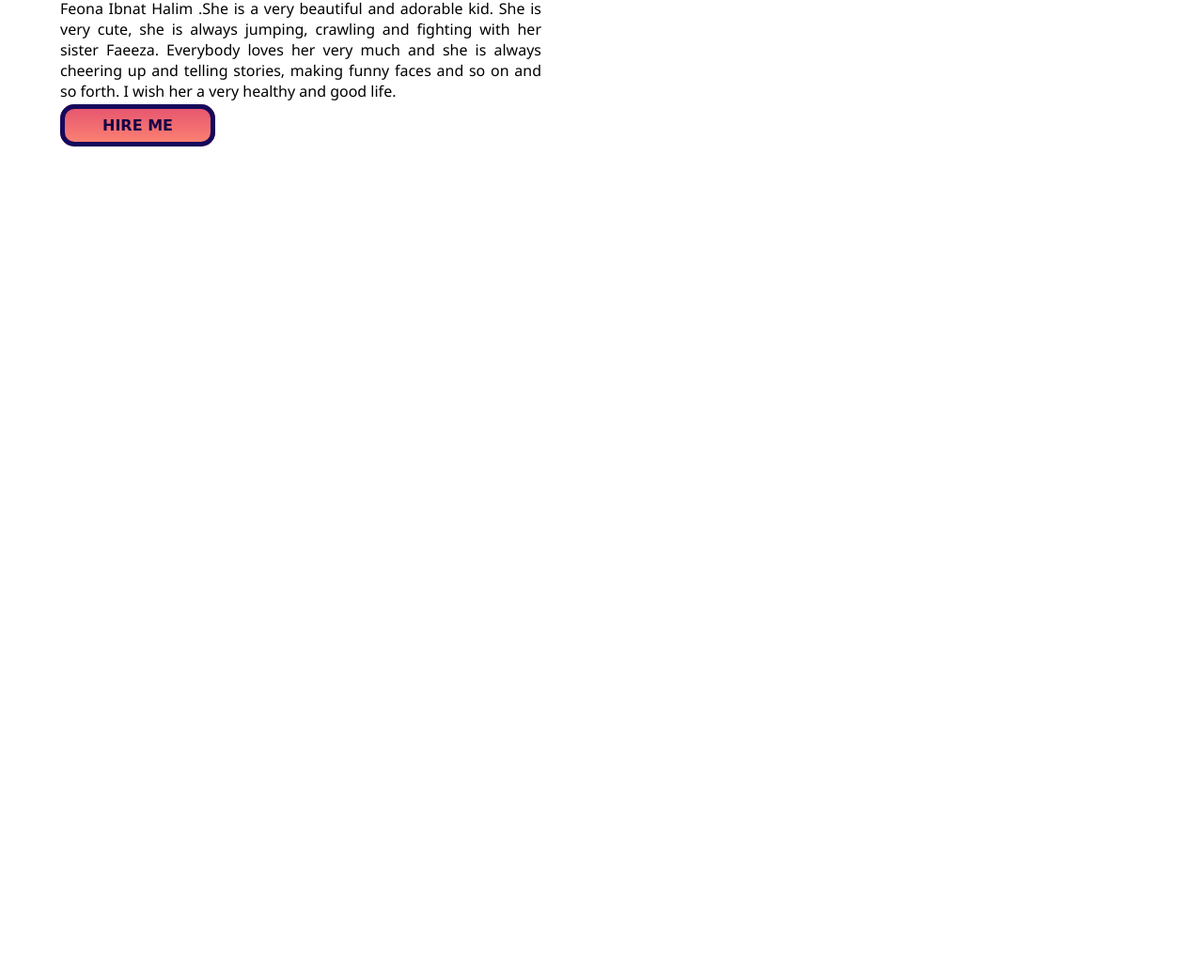
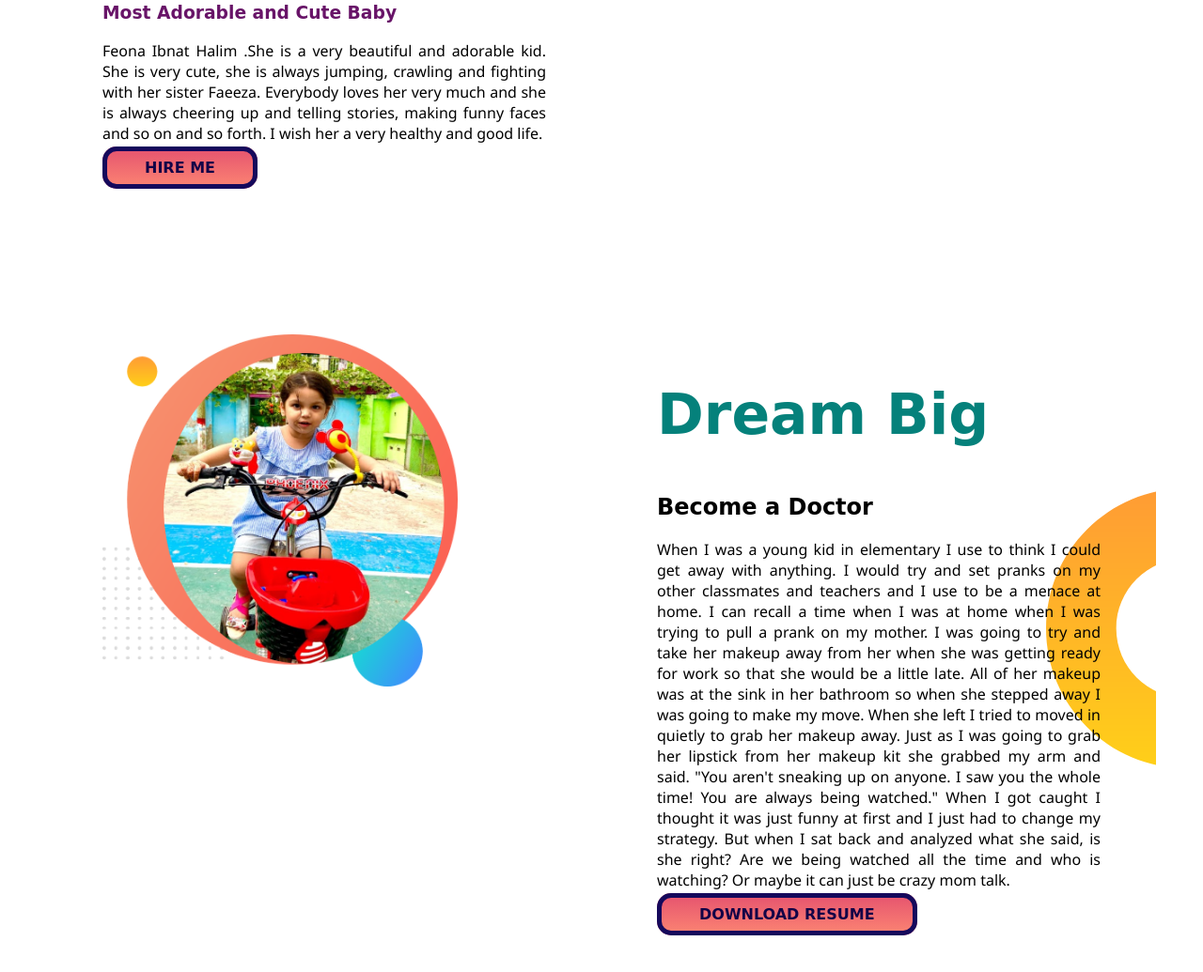
Before and after one commit to sarkarhalim/developer-portfolio, a plain HTML site: page index.html in a window 1280 px wide. Shown: the part 477-1512 px from the top of the page at 94% size. Before the commit the page ends 800 px from the top, so only its background shows below. Drawn offline with Linux system fonts and the light colour scheme; a web font is replaced by a local one.

Commit message:
dream big section added

```diff
--- a/index.html
+++ b/index.html
@@ -37,6 +37,29 @@
         </div>
 
     </section>
+    <section class="dream-big">
+        <div class="half-width">
+            <img src="images/feona2.png" alt="">
+        </div>
+        <div class="half-width">
+            <h1>Dream Big</h1>
+            <h2>Become a Doctor</h2>
+            <p>When I was a young kid in elementary I use to think I could get away with anything. I would try and set
+                pranks on my other classmates and teachers and I use to be a menace at home. I can recall a time when I
+                was at home when I was trying to pull a prank on my mother. I was going to try and take her makeup away
+                from her when she was getting ready for work so that she would be a little late. All of her makeup was
+                at the sink in her bathroom so when she stepped away I was going to make my move. When she left I tried
+                to moved in quietly to grab her makeup away. Just as I was going to grab her lipstick from her makeup
+                kit she grabbed my arm and said. "You aren't sneaking up on anyone. I saw you the whole time! You are
+                always being watched." When I got caught I thought it was just funny at first and I just had to change
+                my strategy. But when I sat back and analyzed what she said, is she right? Are we being watched all the
+                time and who is watching? Or maybe it can just be crazy mom talk.</p>
+            <a class="link-button" target="_blank" href="https://www.linkedin.com/in/mohammedhalimsarkar/">DOWNLOAD
+                RESUME</a>
+        </div>
+
+
+    </section>
 </body>
 
 </html>
--- a/style.css
+++ b/style.css
@@ -1,6 +1,7 @@
 body{
     font-family: 'Zen Tokyo Zoo', cursive;
     margin: 0;
+
 }
 h1{
     font-size: 60px;
@@ -18,6 +19,7 @@ h3{
 }
 section{
     display: flex;
+    margin: 50px;
 }
 .half-width{
     width: 50%;
@@ -46,3 +48,8 @@ div p{
     background-image: url(images/top-banner.png);
     background-repeat: no-repeat;
 }
+.dream-big{
+    background-image: url(images/dream-bg.png);
+    background-repeat: no-repeat;
+    background-position: right;
+}
```
Also changed, not shown: feona3.jpg (added), feona45.jpg (added), images/feona2.png (added).
